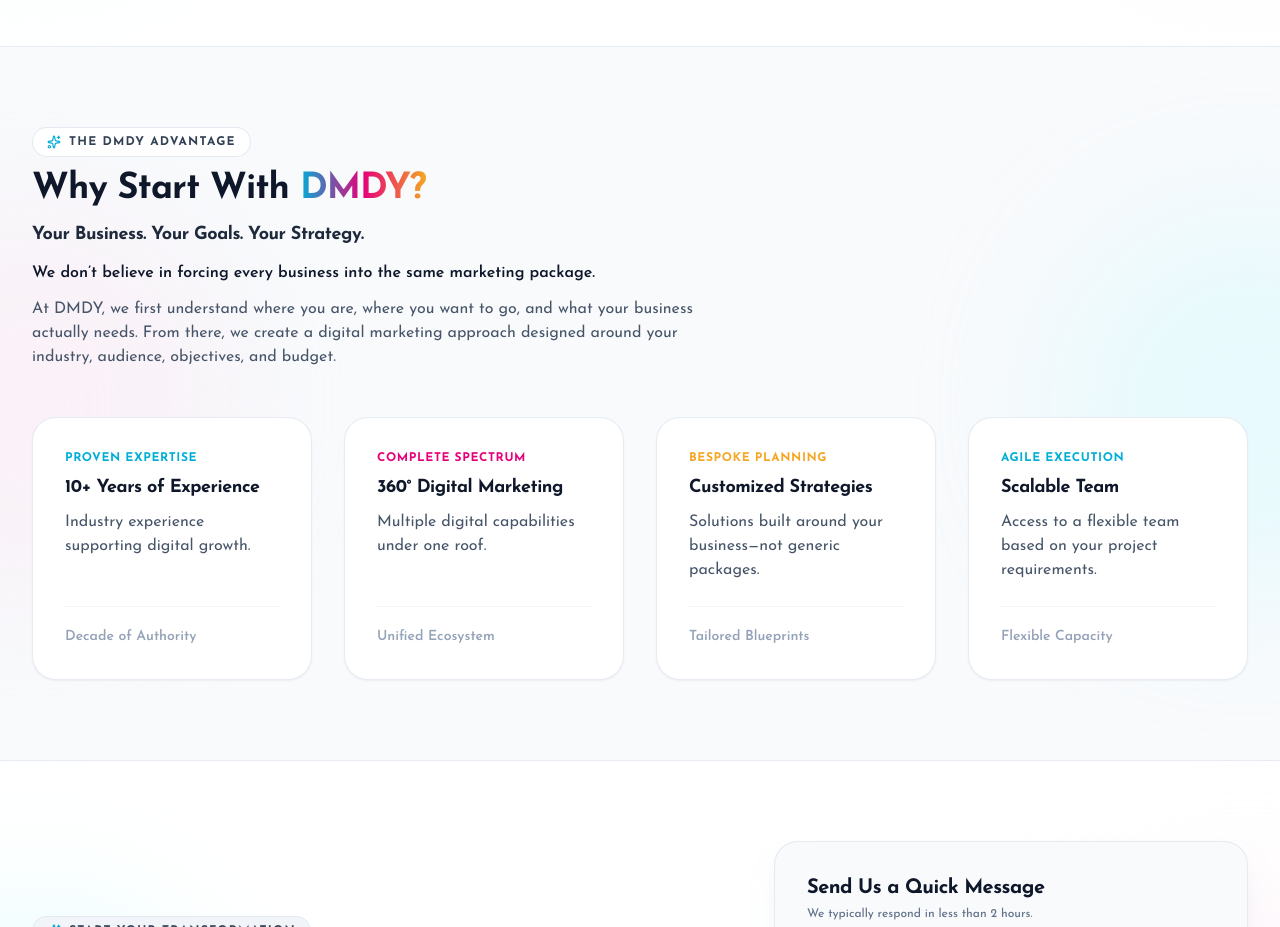
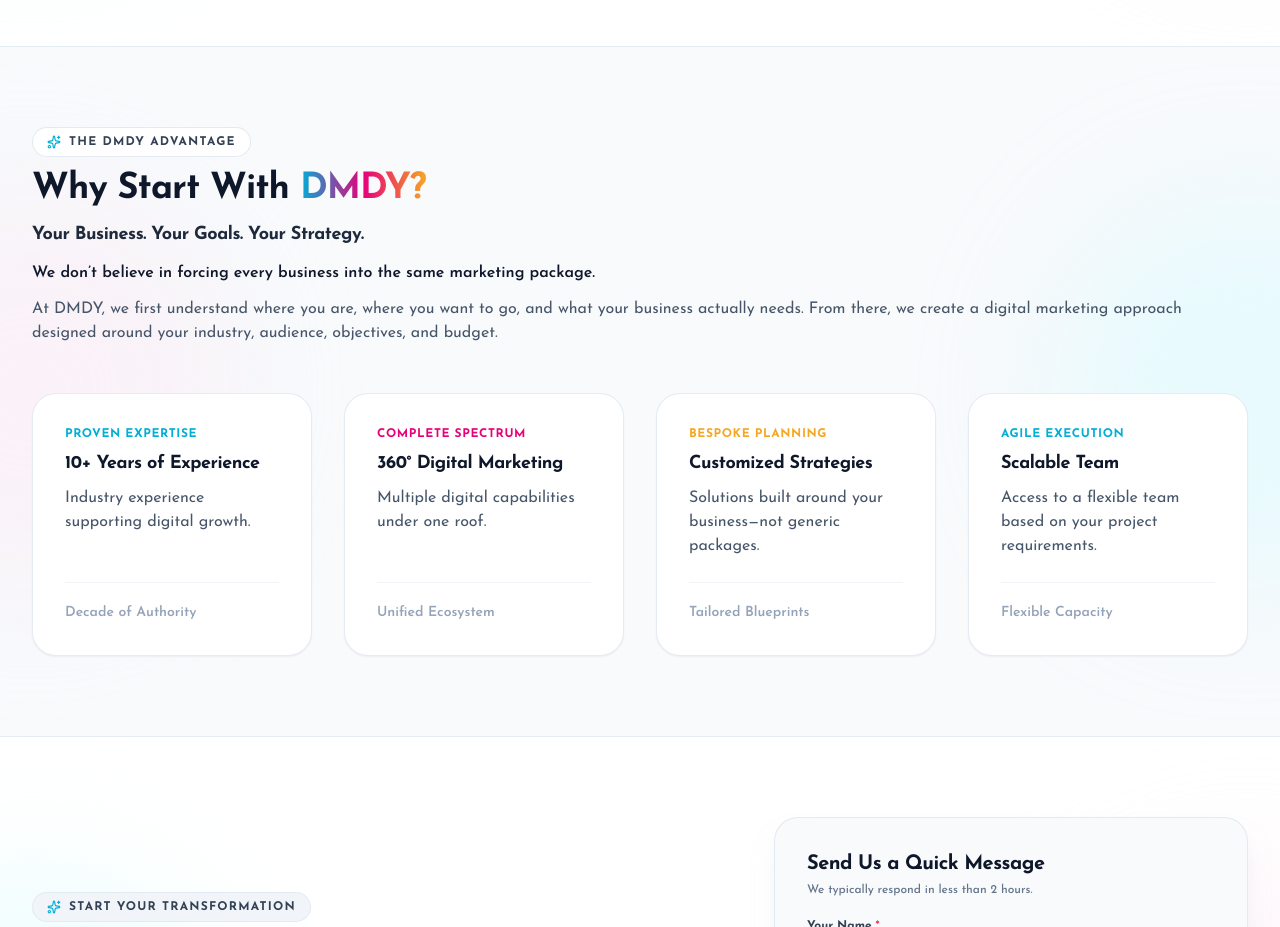
Before and after one commit to twinklearora1904/DMDY, a React (Vite) app in the folder client/: page /contact in a window 1280 px wide. Shown: the part 2420-3347 px from the top of the page. Built offline with nearby package versions, Linux system fonts and the light colour scheme; no server answers.

Commit message:
fix(contact): expand header and narrative container widths in Advantage section

```diff
--- a/client/src/pages/Contact.jsx
+++ b/client/src/pages/Contact.jsx
@@ -426,7 +426,7 @@ const Contact = () => {
         <div className="max-w-7xl mx-auto px-4 sm:px-6 lg:px-8 relative z-10 text-left">
 
           {/* Section Header */}
-          <div className="max-w-3xl mb-10 sm:mb-12">
+          <div className="max-w-7xl mb-10 sm:mb-12">
             <div className="inline-flex items-center gap-2 px-3.5 py-1.5 rounded-full bg-white border border-slate-200/90 text-xs font-bold text-slate-700 uppercase tracking-widest mb-3 shadow-xs">
               <Sparkles className="w-3.5 h-3.5 text-[#00AED6]" />
               <span>The DMDY Advantage</span>
@@ -443,7 +443,7 @@ const Contact = () => {
               Your Business. Your Goals. Your Strategy.
             </p>
 
-            <div className="space-y-3 text-slate-600 text-sm sm:text-base leading-relaxed font-normal max-w-2xl">
+            <div className="space-y-3 text-slate-600 text-sm sm:text-base leading-relaxed font-normal max-w-7xl">
               <p className="font-semibold text-slate-900 text-sm sm:text-base">
                 We don’t believe in forcing every business into the same marketing package.
               </p>
```
